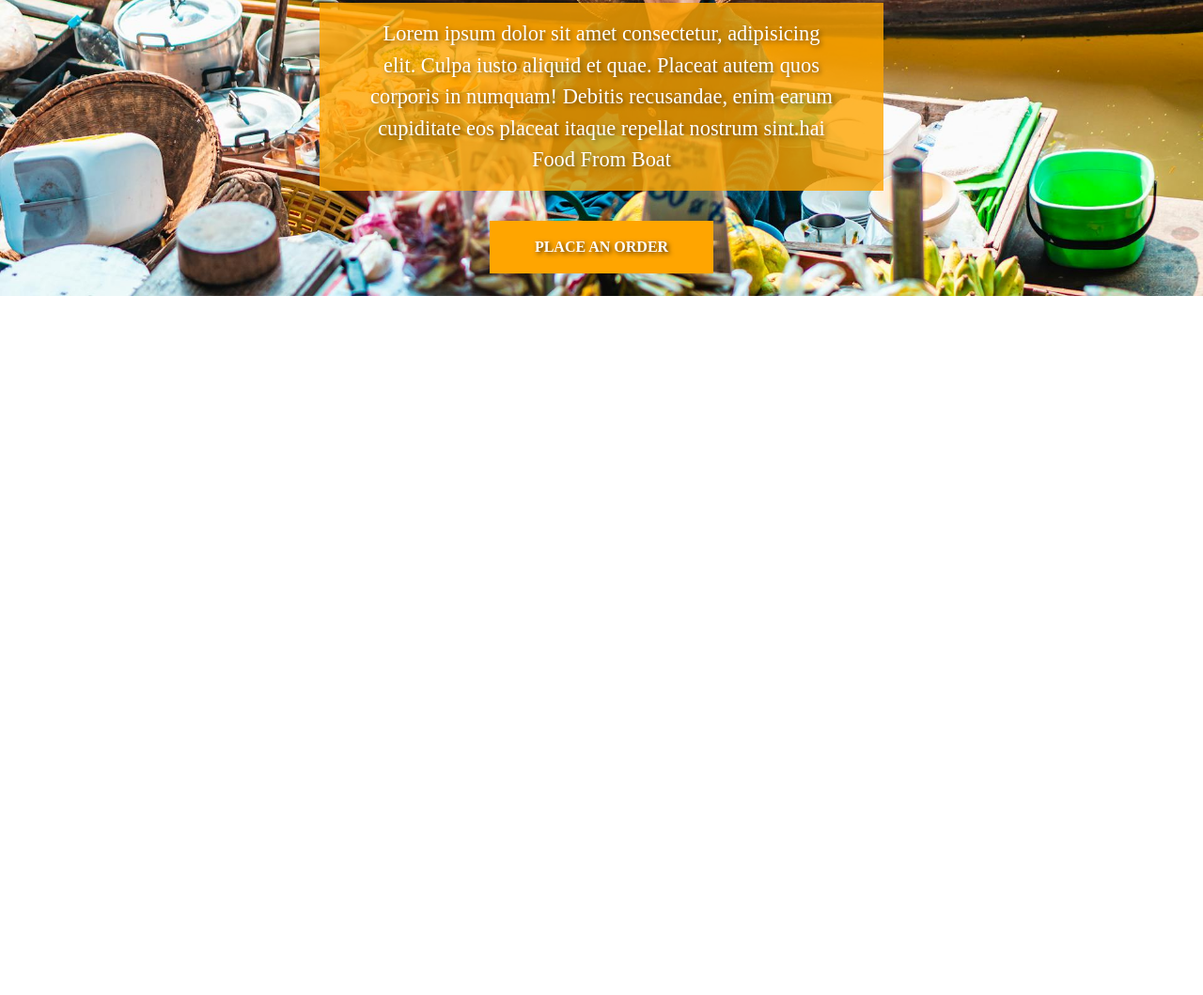
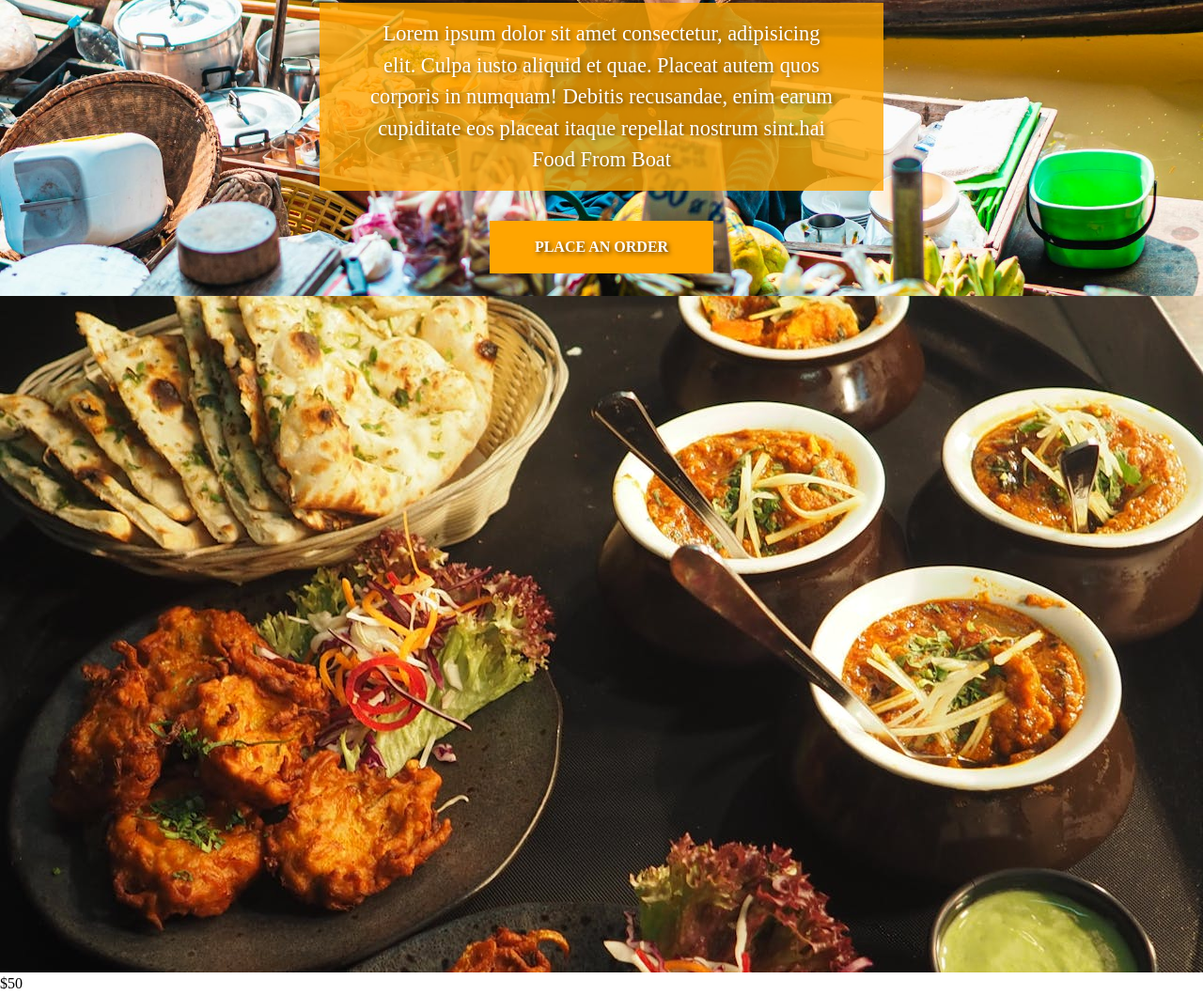
Before and after one commit to alex2323official/restaurant_page_webpack, a website built with webpack: page src/template.html in a window 1280 px wide. Shown: the part 397-1456 px from the top of the page at 94% size. Before the commit the page ends 800 px from the top, so only its background shows below. Built offline with nearby package versions, Linux system fonts and the light colour scheme.

Commit message:
Making progress with JS function to create gallery

```diff
--- a/src/index.js
+++ b/src/index.js
@@ -3,6 +3,7 @@ import { Utility } from "./pages/Utility.js";
 import { Home } from "./pages/Home.js";
 import { Menu } from "./pages/Menu.js";
 import { About } from "./pages/About.js";
+import menu1pic from "./images/menu__images/menu1.jpg";
 
 // Main App
 
@@ -22,4 +23,4 @@ Utility.nav.addEventListener("click", (item) => {
   }
 });
 
-Menu.createImg(menu1pic);
+Menu.createImg(menu1pic, Utility.appDivContainer, "$50");
--- a/src/pages/Menu.js
+++ b/src/pages/Menu.js
@@ -18,10 +18,23 @@ export class Menu {
     Utility.appDivContainer.appendChild(menuPageContainerDiv);
   }
 
-  static createImg(urlLink) {
+  static createImg(urlLink, whereToAdd, price) {
+    // Create menu__img-single-container
+    let imgSingleContainer = document.createElement("div");
+    imgSingleContainer.classList.add("menu__img-single-container");
+
+    // Create menu__img
     let image = document.createElement("img");
     image.classList.add("menu__image");
     image.src = urlLink;
-    Utility.appDivContainer.appendChild(image);
+    imgSingleContainer.appendChild(image);
+
+    // Create menu__img-price
+    let imagePrice = document.createElement("span");
+    imagePrice.classList.add("menu__img-price");
+    imagePrice.textContent = price;
+    imgSingleContainer.appendChild(imagePrice);
+
+    whereToAdd.appendChild(imgSingleContainer);
   }
 }
--- a/src/styles.css
+++ b/src/styles.css
@@ -139,3 +139,16 @@ body {
   transform: scale(1.1);
   border: solid 1px white;
 }
+
+/* Menu Page */
+.menu__container {
+}
+
+.menu__img-single-container {
+}
+
+.menu__image {
+}
+
+.menu__img-price {
+}
```
